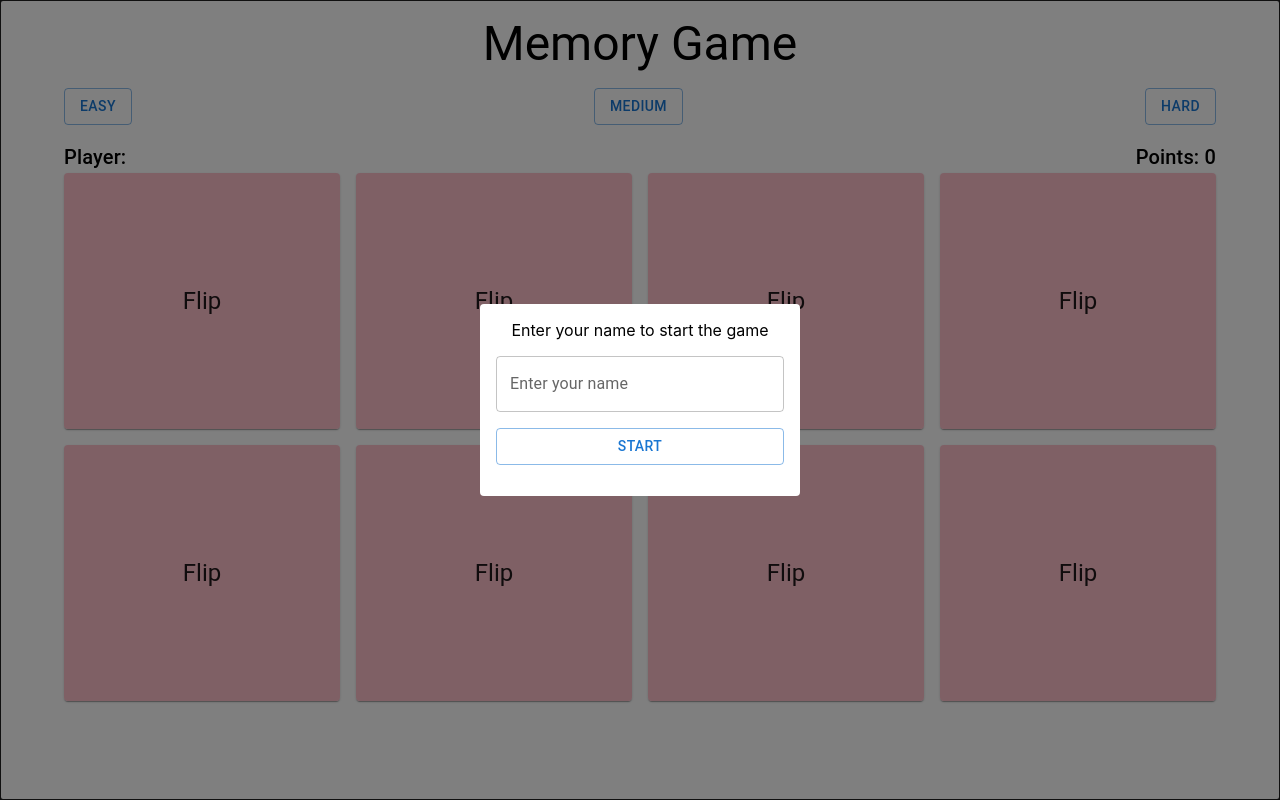
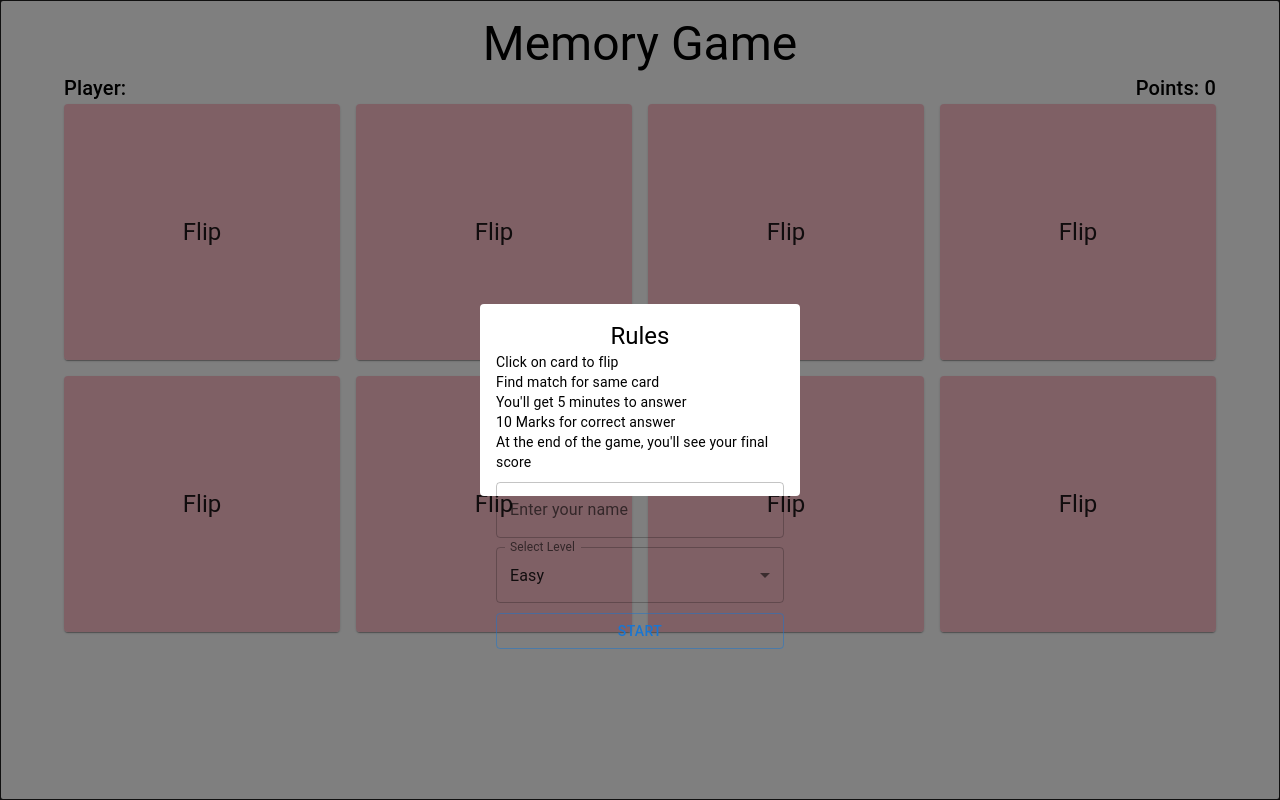
Before and after one commit to deuex-solutions/ui-playground, a React (Create React App) app in the folder debarshi-memory-game/: page / in a window 1280 px wide. Built offline with nearby package versions, Linux system fonts and the light colour scheme; grey boxes are pictures that could not be loaded; the HTML template or start-up script is replaced by a standard one.

Commit message:
feat: added rules, select level on game modal

```diff
--- a/debarshi-memory-game/src/App.js
+++ b/debarshi-memory-game/src/App.js
@@ -1,17 +1,15 @@
 import { useEffect, useState } from 'react'
 import { Toaster } from 'react-hot-toast'
-import { Box, Button, Grid, Typography } from '@mui/material'
+import { Box, Grid, Typography } from '@mui/material'
 import { useCardContext } from 'contexts/CardContext'
 import { Card, FormModal, GameOverModal, Timer } from 'components'
 import { modals } from 'constants/modals'
 import { useModalContext } from 'contexts/ModalContext'
-import levels from 'constants/levels'
 
 const App = () => {
   const [username, setUsername] = useState('')
 
-  const { cardList, selectedCards, points, turns, reset, onCardSelected, onLevelChange } =
-    useCardContext()
+  const { cardList, selectedCards, points, turns, reset, onCardSelected } = useCardContext()
   const { state, dispatch } = useModalContext()
 
   useEffect(() => {
@@ -24,14 +22,14 @@ const App = () => {
 
   const handleStart = (value) => {
     setUsername(value)
+    dispatch({ type: '' })
   }
 
   const resetGame = () => {
+    dispatch({ type: modals.START_MODAL })
     setUsername('')
     reset()
   }
-
-  const handleOnLevelChange = (current) => onLevelChange(current)
 
   return (
     <div className="app">
@@ -40,18 +38,6 @@ const App = () => {
       </Typography>
 
       {!state.modal && <Timer onExpire={() => dispatch({ type: modals.END_MODAL })} />}
-
-      <Box sx={{ display: 'flex', justifyContent: 'space-between', margin: '1rem 0' }}>
-        <Button variant="outlined" onClick={() => handleOnLevelChange(levels.EASY)}>
-          EASY
-        </Button>
-        <Button variant="outlined" onClick={() => handleOnLevelChange(levels.MEDIUM)}>
-          MEDIUM
-        </Button>
-        <Button variant="outlined" onClick={() => handleOnLevelChange(levels.HARD)}>
-          HARD
-        </Button>
-      </Box>
 
       <Box sx={{ display: 'flex', justifyContent: 'space-between' }}>
         <Typography component="h6" variant="h6" align="left">
@@ -62,8 +48,8 @@ const App = () => {
         </Typography>
       </Box>
 
-      <FormModal onStart={handleStart} />
-      <GameOverModal onReset={resetGame} />
+      <FormModal onStart={handleStart} open={state.modal === modals.START_MODAL} />
+      <GameOverModal onReset={resetGame} open={state.modal === modals.END_MODAL} />
 
       <Grid container columns={{ xs: 4, sm: 8, md: 12 }} spacing={2} sx={{ marginBottom: '2rem' }}>
         {cardList.map((card) => (
--- a/debarshi-memory-game/src/components/Modal/FormModal.js
+++ b/debarshi-memory-game/src/components/Modal/FormModal.js
@@ -1,31 +1,82 @@
-import { Box, Button, TextField, Typography } from '@mui/material'
-import { modals } from 'constants/modals'
-import { useModalContext } from 'contexts/ModalContext'
-import { useRef } from 'react'
+import {
+  Box,
+  Button,
+  FormControl,
+  InputLabel,
+  MenuItem,
+  Select,
+  TextField,
+  Typography,
+} from '@mui/material'
+import levels from 'constants/levels'
+import { useCardContext } from 'contexts/CardContext'
+import { useRef, useState } from 'react'
 import { boxStyles } from 'styles/styles'
 import Modal from './Modal'
 
-const FormModal = ({ onStart }) => {
+const rules = [
+  'Click on card to flip',
+  'Find match for same card',
+  "You'll get 5 minutes to answer",
+  '10 Marks for correct answer',
+  "At the end of the game, you'll see your final score",
+]
+
+const FormModal = ({ open, onStart, onClose }) => {
+  const [gameLevel, setGameLevel] = useState(levels.EASY)
   const inputRef = useRef()
-  const { state, dispatch } = useModalContext()
 
-  const handleModal = (modalType) => dispatch({ type: modalType })
+  const { onLevelChange } = useCardContext()
 
   const handleOnClick = () => {
     if (inputRef.current.value !== '') {
       onStart(inputRef.current.value)
-      handleModal(null)
       inputRef.current.value = ''
     }
   }
+
+  const handleOnLevelChange = (event) => {
+    const { value } = event.target
+    onLevelChange(value)
+    setGameLevel(value)
+  }
+
   return (
-    <Modal open={state.modal === modals.START_MODAL} onClose={handleModal}>
+    <Modal open={open} onClose={onClose}>
       <Box sx={boxStyles}>
-        <Typography component="p" variant="p" align="center" sx={{ marginBottom: '1rem' }}>
-          Enter your name to start the game
+        <Typography component="h5" variant="h5" align="center">
+          Rules
         </Typography>
-        <TextField label="Enter your name" variant="outlined" fullWidth inputRef={inputRef} />
-        <Button variant="outlined" fullWidth sx={{ marginTop: '1rem' }} onClick={handleOnClick}>
+
+        {rules.map((rule, idx) => (
+          <Typography key={idx} component="h5" variant="body2" align="left">
+            {rule}
+          </Typography>
+        ))}
+
+        <TextField
+          label="Enter your name"
+          variant="outlined"
+          fullWidth
+          inputRef={inputRef}
+          sx={{ marginTop: '0.6rem' }}
+        />
+
+        <FormControl fullWidth sx={{ marginTop: '0.6rem' }}>
+          <InputLabel id="select-game-label">Select Level</InputLabel>
+          <Select
+            labelId="select-game-label"
+            label="Select Level"
+            value={gameLevel}
+            onChange={handleOnLevelChange}
+          >
+            <MenuItem value={levels.EASY}>Easy</MenuItem>
+            <MenuItem value={levels.MEDIUM}>Medium</MenuItem>
+            <MenuItem value={levels.HARD}>Hard</MenuItem>
+          </Select>
+        </FormControl>
+
+        <Button variant="outlined" fullWidth sx={{ marginTop: '0.6rem' }} onClick={handleOnClick}>
           Start
         </Button>
       </Box>
@@ -34,6 +85,8 @@ const FormModal = ({ onStart }) => {
 }
 
 FormModal.defaultProps = {
+  open: false,
   onStart: () => null,
+  onClose: () => null,
 }
 export default FormModal
--- a/debarshi-memory-game/src/components/Modal/GameOverModal.js
+++ b/debarshi-memory-game/src/components/Modal/GameOverModal.js
@@ -1,23 +1,17 @@
 import { Box, Button, Typography } from '@mui/material'
-import { modals } from 'constants/modals'
 import { useCardContext } from 'contexts/CardContext'
-import { useModalContext } from 'contexts/ModalContext'
 import { boxStyles } from 'styles/styles'
 import Modal from './Modal'
 
-const GameOverModal = ({ onReset }) => {
+const GameOverModal = ({ open, onReset, onClose }) => {
   const { points } = useCardContext()
-  const { state, dispatch } = useModalContext()
-
-  const handleModal = (modalType) => dispatch({ type: modalType })
 
   const handleOnClick = () => {
     onReset()
-    handleModal(modals.START_MODAL)
   }
 
   return (
-    <Modal open={state.modal === modals.END_MODAL} onClose={() => handleModal(modals.END_MODAL)}>
+    <Modal open={open} onClose={onClose}>
       <Box sx={boxStyles}>
         <Typography component="h4" variant="h4" align="center" sx={{ marginBottom: '1rem' }}>
           GAME OVER
@@ -34,7 +28,9 @@ const GameOverModal = ({ onReset }) => {
 }
 
 GameOverModal.defaultProps = {
+  open: false,
   onStart: () => null,
+  onClose: () => null,
 }
 
 export default GameOverModal
```
